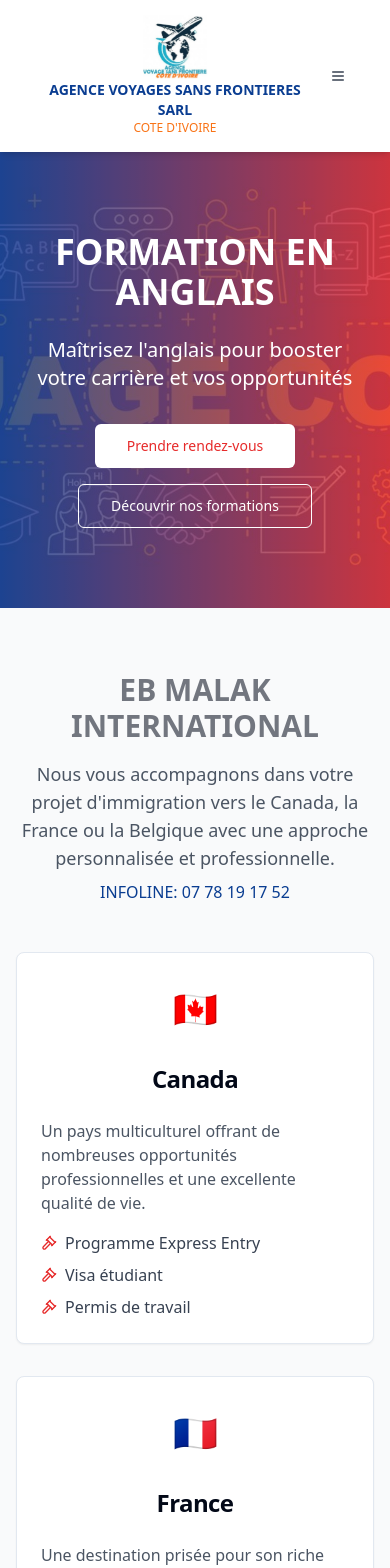
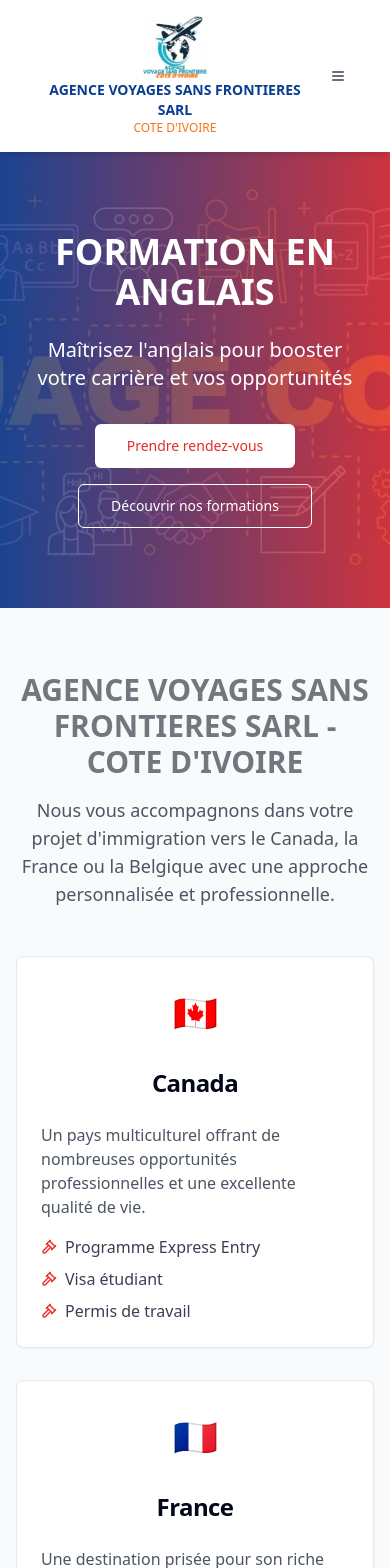
Before and after one commit to vptestexe/rendez-vous-formation-site, a React (Vite) app: page / in a window 390 px wide. Shown: the top 1568 px of the page. Built offline with nearby package versions, Linux system fonts and the light colour scheme.

Commit message:
Refactor: Update immigration page and contact info
- Replaced "EB MALAK INTERNATIONAL" with the correct name.
- Removed redundant phone number from the immigration page.
- Updated contact information to include the phone number only in the footer and contact page.

```diff
--- a/src/components/home/ContactSection.tsx
+++ b/src/components/home/ContactSection.tsx
@@ -14,7 +14,7 @@ const ContactSection = () => {
         <div className="flex flex-col md:flex-row justify-center gap-4 max-w-md mx-auto">
           <div className="flex-1">
             <p className="font-bold mb-2">INFOLINE</p>
-            <p className="mb-1">07 07 57 97 28</p>
+            <p className="mb-1">07 78 19 17 52</p>
             <p className="mb-1">01 72 95 53 23</p>
             <p>05 44 81 88 07</p>
           </div>
--- a/src/components/home/ImmigrationServiceDialog.tsx
+++ b/src/components/home/ImmigrationServiceDialog.tsx
@@ -17,7 +17,7 @@ const ImmigrationServiceDialog: React.FC<ImmigrationServiceDialogProps> = ({ tri
       </DialogTrigger>
       <DialogContent className="sm:max-w-md">
         <DialogHeader>
-          <DialogTitle className="text-2xl font-bold text-center animate-pulse">EB MALAK INTERNATIONAL</DialogTitle>
+          <DialogTitle className="text-2xl font-bold text-center animate-pulse">AGENCE VOYAGES SANS FRONTIERES SARL</DialogTitle>
           <DialogDescription className="text-center pt-2">
             Services d'accompagnement à l'immigration
           </DialogDescription>
@@ -54,7 +54,7 @@ const ImmigrationServiceDialog: React.FC<ImmigrationServiceDialogProps> = ({ tri
           </ul>
 
           <p className="text-sm text-gray-600 mb-6">
-            EB MALAK INTERNATIONAL vous accompagne dans toutes les étapes, de l'évaluation initiale jusqu'à l'obtention de votre visa et votre installation. <span className="font-medium text-formation-blue">INFOLINE: 07 78 19 17 52</span>
+            AGENCE VOYAGES SANS FRONTIERES SARL vous accompagne dans toutes les étapes, de l'évaluation initiale jusqu'à l'obtention de votre visa et votre installation.
           </p>
 
           <div className="flex justify-center">
--- a/src/components/home/ImmigrationServices.tsx
+++ b/src/components/home/ImmigrationServices.tsx
@@ -31,11 +31,10 @@ const ImmigrationServices = () => {
     <section className="py-16 bg-gray-50">
       <div className="container mx-auto px-4">
         <div className="text-center mb-12">
-          <h2 className="text-3xl font-bold mb-4 animate-pulse">EB MALAK INTERNATIONAL</h2>
+          <h2 className="text-3xl font-bold mb-4 animate-pulse">AGENCE VOYAGES SANS FRONTIERES SARL - COTE D'IVOIRE</h2>
           <p className="text-lg text-gray-600 max-w-2xl mx-auto">
             Nous vous accompagnons dans votre projet d'immigration vers le Canada, la France ou la Belgique avec une approche personnalisée et professionnelle.
           </p>
-          <div className="mt-2 font-medium text-formation-blue">INFOLINE: 07 78 19 17 52</div>
         </div>
 
         <div className="grid md:grid-cols-3 gap-8 mb-12">
--- a/src/pages/Immigration.tsx
+++ b/src/pages/Immigration.tsx
@@ -45,15 +45,16 @@ const Immigration = () => {
         >
           <h1 className="text-5xl font-bold mb-6 bg-clip-text text-transparent bg-gradient-to-r from-formation-blue via-formation-red to-orange-500 animate-pulse">Services d'Immigration</h1>
           <p className="text-xl text-gray-600 max-w-3xl mx-auto mb-6">
-            EB MALAK INTERNATIONAL vous accompagne dans votre projet d'immigration vers le Canada,
+            AGENCE VOYAGES SANS FRONTIERES SARL vous accompagne dans votre projet d'immigration vers le Canada,
             la France ou la Belgique avec une approche personnalisée et professionnelle.
           </p>
-          <div className="text-formation-blue font-medium text-lg mb-6 animate-bounce">INFOLINE: 07 78 19 17 52</div>
-          <AppointmentButton
-            serviceType="immigration"
-            className="bg-formation-red hover:bg-red-700 text-white animate-pulse transform hover:scale-105 transition-transform duration-300"
-            size="lg"
-          />
+          <div className="flex justify-center">
+            <AppointmentButton
+              serviceType="immigration"
+              className="bg-formation-red hover:bg-red-700 text-white animate-pulse transform hover:scale-105 transition-transform duration-300"
+              size="lg"
+            />
+          </div>
           <NotificationHelper />
         </div>
 
@@ -303,10 +304,9 @@ const Immigration = () => {
 
         <div className="bg-gray-50 rounded-lg p-8 mb-12 transform transition-all duration-500 hover:shadow-lg">
           <div className="text-center mb-8">
-            <h2 className="text-3xl font-bold mb-4">Pourquoi Choisir EB MALAK INTERNATIONAL ?</h2>
+            <h2 className="text-3xl font-bold mb-4">Pourquoi Choisir AGENCE VOYAGES SANS FRONTIERES SARL ?</h2>
             <p className="text-lg text-gray-600 max-w-3xl mx-auto">
               Notre équipe d'experts en immigration vous offre un service sur mesure et un accompagnement complet dans toutes les étapes de votre projet.
-              <span className="block mt-2 text-formation-blue font-medium">INFOLINE: 07 78 19 17 52</span>
             </p>
           </div>
 
```
